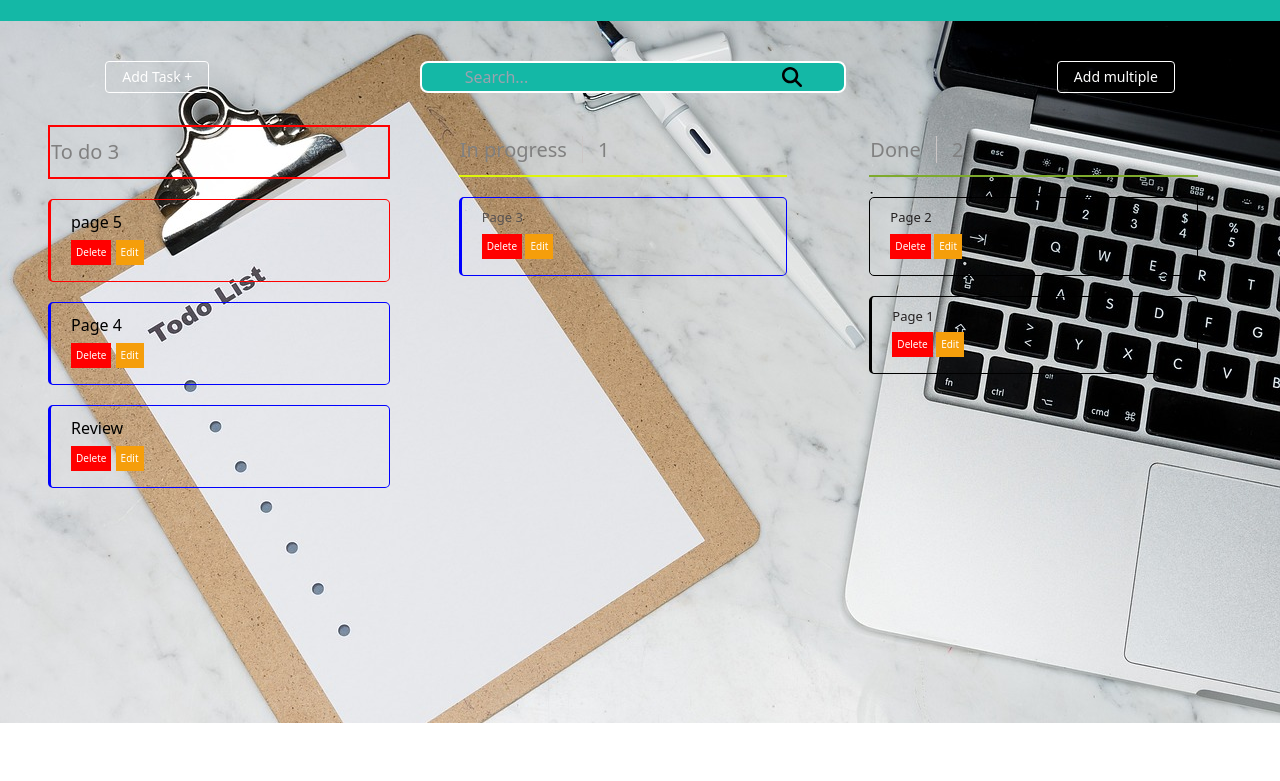
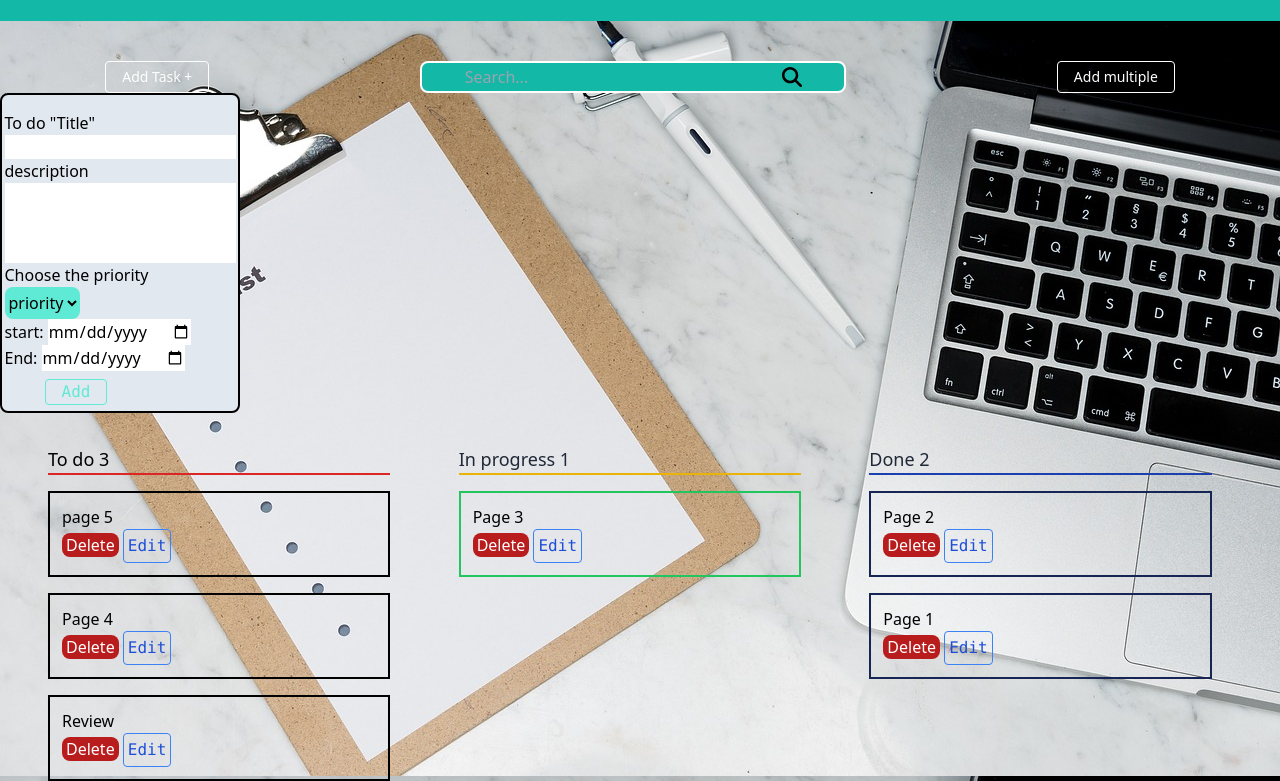
Before and after one commit to souhaillasfar/Brief-4-Syst-me-de-Gestion-des-T-ches-To-Do-List, a website: page Brief/index.html in a window 1280 px wide. Shown: the part 77-858 px from the top of the page. Before the commit the page ends 800 px from the top, so only its background shows below. Drawn offline with nearby package versions, Linux system fonts and the light colour scheme; files that its build step writes are made by us from their sources.

Commit message:
add task

```diff
--- a/Brief/index.html
+++ b/Brief/index.html
@@ -9,7 +9,7 @@
     <title>Document</title>
     <link rel="stylesheet" href="https://cdnjs.cloudflare.com/ajax/libs/font-awesome/6.6.0/css/all.min.css" integrity="sha512-Kc323vGBEqzTmouAECnVceyQqyqdsSiqLQISBL29aUW4U/M7pSPA/gEUZQqv1cwx4OnYxTxve5UMg5GT6L4JJg==" crossorigin="anonymous" referrerpolicy="no-referrer" />
 </head>
-<body>
+<body style="background-image:url(/img/todo-lists-5238324_1280.jpg) ;">
     <header>
         <nav class="flex items-center justify-between flex-wrap bg-teal-500 p-6">
             <div class="flex items-center flex-shrink-0 text-white mr-6">
@@ -52,64 +52,87 @@
    </div>
 
     <button  class="inline-block text-sm px-4 py-2 leading-none border rounded text-white border-white hover:border-transparent hover:text-teal-500 hover:bg-white mt-4 lg:mt-0">Add multiple</button>
-
+</section>
+<section class="bg-slate-200 w-60 h-80 p-4 rounded-lg flex justify-center border-2 border-black" >
+    <form>
+      <div>
+        <label for="todo">To do "Title"</label><br>
+        <input type="text"><br>
+        <label for="description">description</label><br>
+        <input class="h-20"  type="text"><br>
+        <label for="priority">Choose the priority</label><br>
+        <select class="w-15 h-8 rounded-lg bg-teal-300" name="priority" id="priority">
+          <option value="prio">priority</option>
+          <option value="P1">P1</option>
+          <option value="P2">P2</option>
+          <option value="P3">P3</option>
+        </select>
+        <div>
+          <label for="start date"> start:</label>
+          <input type="date" id="date" name="startdate"><br>
+          <label for="End date"> End:</label>
+          <input type="date" id="date" name="enddate">
+        </div>
+        <button  class=" mt-2 ml-10 bg-transparent hover:bg-blue-500 text-teal-300 font-mono hover:text-white py-0.2 px-4 border border-teal-300 hover:border-transparent rounded">Add</button>
+      </div>
+    </form>
 </section>
 <!-- ===todo=== -->
 <section class="grid grid-cols-3 ml-12 mt-8">
 
    <div class="w-10/12 ">
-     <div class="todo1">
+     <div class=" text-lg border-b-2 border-red-600  ">
          <h1>To do <span>3</span></h1>
      </div>
-     <div class="todo2">
+     <div class="border-2 border-black p-3 mt-4">
         <p>page 5</p>
-        <button class="delete" >Delete</button>
-        <button class="edit">Edit</button>
+        <button class="bg-red-700 hover:bg-red-500 text-white pl-1 pr-1  rounded-lg" >Delete</button>
+        <button  class="bg-transparent hover:bg-blue-500 text-blue-700 font-mono hover:text-white py-1 px-1 border border-blue-500 hover:border-transparent rounded">Edit</button>
       </div>
 
 
-     <div class="todo3">
+     <div class="border-2 border-black p-3 mt-4">
         <p>Page 4</p>
-        <button class="delete">Delete</button>
-        <button class="edit">Edit</button>
+        <button class="bg-red-700 hover:bg-red-500 text-white pl-1 pr-1  rounded-lg">Delete</button>
+        <button  class="bg-transparent hover:bg-blue-500 text-blue-700 font-mono hover:text-white py-1 px-1 border border-blue-500 hover:border-transparent rounded">Edit</button>
       </div>
 
-     <div class="todo4">
+     <div class="border-2 border-black p-3 mt-4">
         <p>Review</p>
-        <button class="delete">Delete</button>
-        <button class="edit">Edit</button>
+        <button class="bg-red-700 hover:bg-red-500 text-white pl-1 pr-1  rounded-lg">Delete</button>
+        <button  class="bg-transparent hover:bg-blue-500 text-blue-700 font-mono hover:text-white py-1 px-1 border border-blue-500 hover:border-transparent rounded">Edit</button>
       </div>
    </div>
 
  <!-- ====progress=== -->
-   <div class="in-progress">
-    <div class="in-progress1">
+   <div class="w-10/12 ">
+    <div class="text-lg text-gray-800 border-b-2 border-yellow-500 ">
         <h1>In progress <span>1</span></h1>
     </div>
 
-    <div class="in-progress2">
+    <div class="border-2 border-green-500 p-3 mt-4">
        <p>Page 3</p>
-       <button class="delete">Delete</button>
-        <button class="edit">Edit</button>
+       <button class="bg-red-700 hover:bg-red-500 text-white pl-1 pr-1  rounded-lg">Delete</button>
+        <button  class="bg-transparent hover:bg-blue-500 text-blue-700 font-mono hover:text-white py-1 px-1 border border-blue-500 hover:border-transparent rounded">Edit</button>
     </div>
     </div>
 
     <!-- ===done=== -->
 
-    <div class="done">
-     <div class="done1">
+    <div class="w-10/12 ">
+     <div class="text-lg text-gray-800 border-b-2 border-blue-800 ">
          <h1>Done <span>2</span></h1>
      </div>
-     <div class="done2">
+     <div class="border-2 border-blue-950 p-3 mt-4">
         <p>Page 2</p>
-        <button class="delete">Delete</button>
-        <button class="edit">Edit</button>
+        <button class="bg-red-700 hover:bg-red-500 text-white pl-1 pr-1  rounded-lg">Delete</button>
+        <button  class="bg-transparent hover:bg-blue-500 text-blue-700 font-mono hover:text-white py-1 px-1 border border-blue-500 hover:border-transparent rounded">Edit</button>
       </div>
 
-     <div class="done3">
+     <div class="border-2 border-blue-950 p-3 mt-4">
         <p>Page 1</p>
-        <button class="delete">Delete</button>
-        <button class="edit">Edit</button>
+        <button class="bg-red-700 hover:bg-red-500 text-white pl-1 pr-1  rounded-lg">Delete</button>
+        <button  class="bg-transparent hover:bg-blue-500 text-blue-700 font-mono hover:text-white py-1 px-1 border border-blue-500 hover:border-transparent rounded">Edit</button>
       </div>
 
 
--- a/Brief/style.css
+++ /dev/null
@@ -1,205 +0,0 @@
-body{
-    background-image: url(/img/todo-lists-5238324_1280.jpg);
-}
-   /* .section_1{
-    margin-top: 3rem;
-       display: flex;
-       justify-content: space-around;
-   } */
-   /* .section_1 button{
-       padding: 10px 50px;
-   } */
-   /* .search{
-       border: 2px solid black;
-       padding: 10px 30px;
-       border-radius: 10px;
-       background-color: rgb(55, 138, 171);
-       width: 40%;
-       display: flex;
-       justify-content: space-between;
-   } */
-   /* .search input{
-       outline: none;
-       background-color:rgb(55, 171, 161) ;
-
-   } */
-   /* input::placeholder{
-       color: black;
-   }
-    */
-   .section_2{
-       /* border: 1px solid red; */
-
-       /* display: flex; */
-       /* display: grid;
-       grid-template-columns: repeat(3,1fr);
-        /* border: 2px solid red;  */
-       /* width: 80%;
-       margin:10% 12%; */ */
-   }
-   .todo{
-     /* border: 1px solid black;  */
-       /* width: 80%;
-       color: rgb(86, 82, 82);
-       font-size: 13px; */
-   }
-
-   .todo1 h1{
-       font-size: 20px;
-       border: 2px solid red;
-       padding: 10px 20px;
-       /* border-top: none;
-       border-left: none;
-       border-right: none; */
-       padding-left: 1px;
-       color: gray;
-   }
-   .todo span{
-     border: 1px solid rgb(204, 198, 198);
-     border-top: none;
-     border-right: none;
-     border-bottom: none;
-     margin-left: 10px;
-     padding: 0 15px;
-     height: 2px;
-   }
-   .todo2{
-       border: 1px solid red;
-       margin-top: 20px;
-       border-left: 3px solid red;
-       padding:10px 20px;
-       border-radius: 5px;
-   }
-   .todo3{
-       border: 1px solid blue;
-       margin-top: 20px;
-       border-left: 3px solid blue;
-       padding:10px 20px;
-       border-radius: 5px;
-   }
-   .todo4{
-       border: 1px solid blue;
-       margin-top: 20px;
-       border-left: 3px solid blue;
-       padding:10px 20px;
-       border-radius: 5px;
-   }
-   .in-progress{
-    width: 80%;
-    color: rgb(86, 82, 82);
-
-    font-size: 13px;
-}
-.in-progress h1{
-    font-size: 20px;
-    border: 2px solid #def50b;
-    padding: 10px 20px;
-    border-top: none;
-    border-left: none;
-    border-right: none;
-    padding-left: 1px;
-    color: gray;
-
-}
-.in-progress span{
-    border: 1px solid rgb(204, 198, 198);
-    border-top: none;
-    border-right: none;
-    border-bottom: none;
-    margin-left: 10px;
-    padding: 0 15px;
-    height: 2px;
-  }
-  .in-progress2{
-    border: 1px solid blue;
-    margin-top: 20px;
-    border-left: 3px solid blue;
-    padding:10px 20px;
-    border-radius: 5px;
-
-  }
-.done{
-    width: 80%;
-    color: rgb(36, 33, 33);
-
-    font-size: 13px;
-  }
-  .done1 h1{
-    font-size: 20px;
-    border: 2px solid rgb(126, 170, 45);
-    padding: 10px 20px;
-    border-top: none;
-    border-left: none;
-    border-right: none;
-    padding-left: 1px;
-    color: gray;
-  }
-  .done1 span{
-    border: 1px solid rgb(204, 198, 198);
-    border-top: none;
-    border-right: none;
-    border-bottom: none;
-    margin-left: 10px;
-    padding: 0 15px;
-    height: 2px;
-  }
-  .done2{
-    border: 1px solid black;
-    margin-top: 20px;
-    /* border-left: 3px solid red; */
-    padding:10px 20px;
-    border-radius: 5px;
-  }
-  .done3{
-    border: 1px solid black;
-    margin-top: 20px;
-    border-left: 3px solid black;
-    padding:10px 20px;
-    border-radius: 5px;
-  }
-
- .delete, .edit{
- color: white;
-  font-size: 10px;
-  padding: 5px;
-  margin: 6px 0;
-  background-color: #f59e0b;
- }
- .delete{
-  background-color: red;
-}
-@media (max-width:768px){
-  .section1{
-    width: 100%;
-
-  }
-  .section1 button{
-    width: 100px;
-    height: 35px;
-    font-size: 10px;
-    padding: 10px;
-  }
-  .search{
-    margin-top: -7px;
-    width: 45%;
-
-  }
- .search input{
- margin-left: -25px;
-
- }
- input::placeholder{
-  font-size: 13px;
- }
- .search i{
-  font-size: 13px;
-  margin-top: 10px
- }
- .section2{
-  display: block;
-  margin: 60px 80px ;
- }
- .in-progress, .done{
-  margin-top: 30px;
- }
-}
```
Also changed, not shown: src/output.css.
